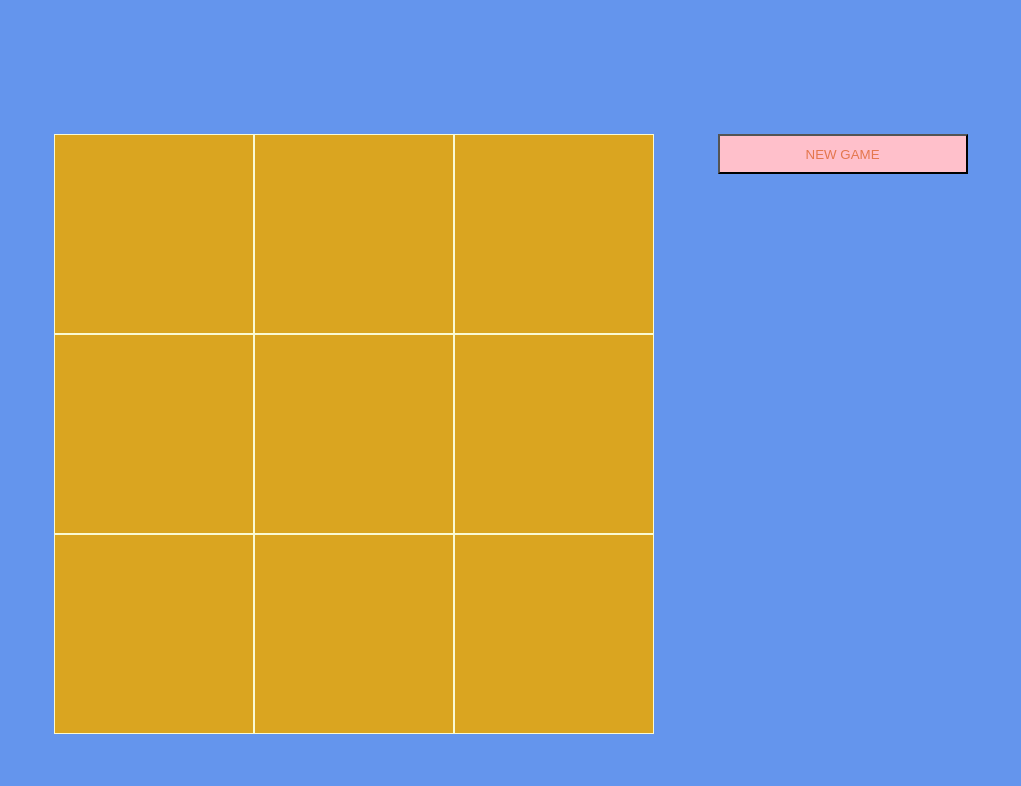
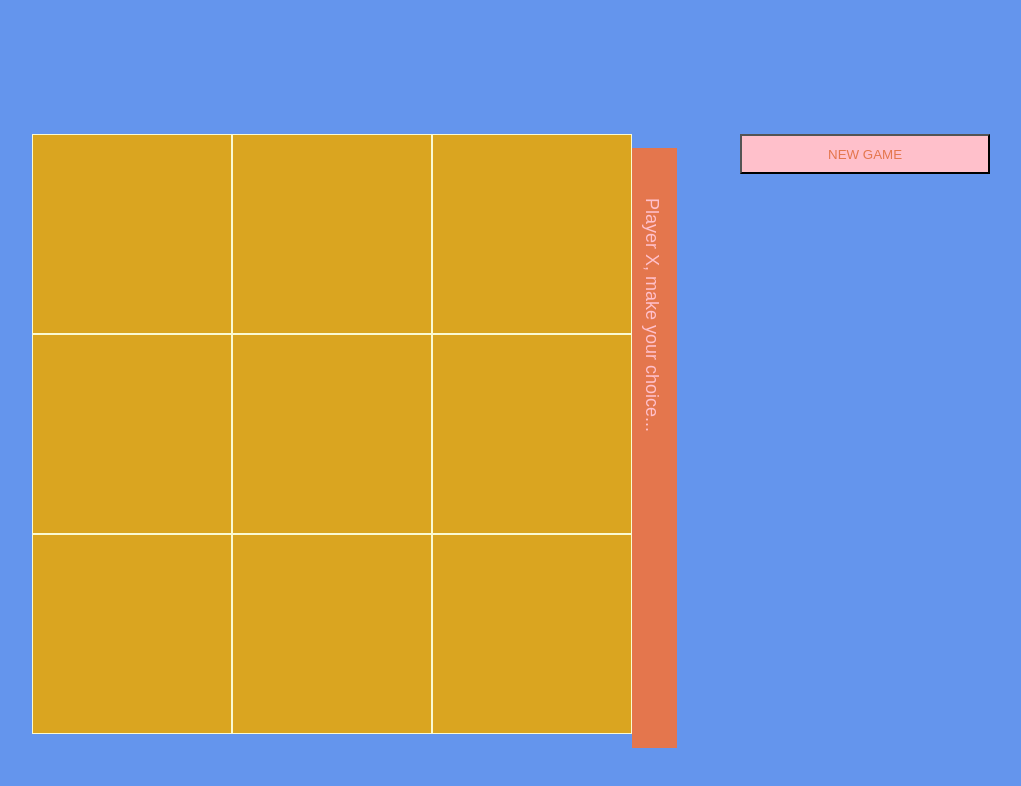
Before and after one commit to OHammerpaw/tic-tac-toe, a plain HTML site: page index.html in a window 1280 px wide. Shown: the whole page, without its empty margins (129-1150 px from the left). Drawn offline with Linux system fonts and the light colour scheme.

Commit message:
added span on side of grid to indicate whose turn it is

```diff
--- a/index.css
+++ b/index.css
@@ -57,6 +57,20 @@ button {
     background-color: pink;
     color: rgb(228, 118, 77);
     width: 250px;
-    height: 40px
+    height: 40px;
+}
+
+.player-text {
+    background-color: rgb(228, 118, 77);
+    color: pink;
+    writing-mode:vertical-rl;
+    height: 550px;
+    margin-top: 140px;
+    padding-top: 50px;
+    padding-right: 15px;
+    width: 30px;
+    font-family: sans-serif;
+    font-style: bold;
+    font-size: large;
 
 }
--- a/index.html
+++ b/index.html
@@ -21,6 +21,7 @@
             <div class="game-space" id="space9"></div>
         </div>
     <span class="end-game-text"></span>
+    <span class="player-text"></span>
     <div class="button-group">
         <button id="new-game">NEW GAME</button>
         <!-- <button id="computer-player">1 PLAYER MODE</button> -->
--- a/index.js
+++ b/index.js
@@ -30,9 +30,12 @@ const turn = (element) => {
             document.querySelector('.end-game-text').textContent = ("Player " + currentSelection + " wins!")
             endGame()
         } else {
+            document.querySelector('.player-text').textContent = ('Player X, make your choice...')
             if(currentSelection == 'X') {
+                document.querySelector('.player-text').textContent = ('Player O, make your choice...')
                 currentSelection ='O';
             } else {
+                document.querySelector('.player-text').textContent = ('Player X, make your choice...')
                 currentSelection = 'X';
             }
         }
@@ -66,6 +69,7 @@ const resetGame = () => {
         currentSelection = 'X'
         turnCount = 0
         document.querySelector('.end-game-text').textContent = ('')
+        document.querySelector('.player-text').textContent = ('Player X, make your choice...')
 	})
 }
 
@@ -95,3 +99,7 @@ const endGame = () => {
 document.querySelectorAll('.game-space').forEach( item => {
     item.addEventListener('click', turn)
 })
+
+document.addEventListener('DOMContentLoaded', (event) => {
+    document.querySelector('.player-text').textContent = ('Player X, make your choice...')
+  })
```
